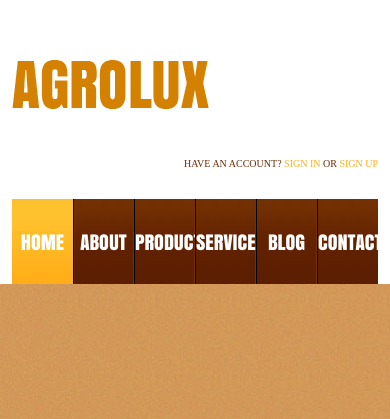
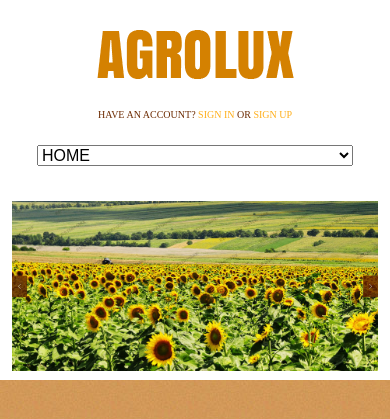
Before and after one commit to artiss27/school.ua, a PHP site: page /6.php in a window 390 px wide. Shown: the top 419 px of the page. Run offline with PHP 8.4, Linux system fonts and the light colour scheme.

Commit message:
new version

```diff
--- a/6.php
+++ b/6.php
@@ -18,22 +18,52 @@
     <div class="header content">
         <div class="top">
             <a class="logo" href="/"><img src="/img/6/logo.png" alt="логотип"></a>
+
             <div class="dark">HAVE AN ACCOUNT? <a href="#">SIGN IN</a> OR <a href="#">SIGN UP</a></div>
         </div>
         <div class="navigation">
             <ul>
-                <li><div class="animate_menu"></div><a href="#">HOME</a></li>
-                <li><div class="animate_menu"></div><a href="#">ABOUT</a></li>
-                <li><div class="animate_menu"></div><a href="#">PRODUCTS</a></li>
-                <li><div class="animate_menu"></div><a href="#">SERVICES</a></li>
-                <li><div class="animate_menu"></div><a href="#">BLOG</a></li>
-                <li><div class="animate_menu"></div><a href="#">CONTACTS</a></li>
+                <li>
+                    <div class="animate_menu"></div>
+                    <a href="#">HOME</a></li>
+                <li>
+                    <div class="animate_menu"></div>
+                    <a href="#">ABOUT</a></li>
+                <li>
+                    <div class="animate_menu"></div>
+                    <a href="#">PRODUCTS</a></li>
+                <li>
+                    <div class="animate_menu"></div>
+                    <a href="#">SERVICES</a></li>
+                <li>
+                    <div class="animate_menu"></div>
+                    <a href="#">BLOG</a></li>
+                <li>
+                    <div class="animate_menu"></div>
+                    <a href="#">CONTACTS</a></li>
             </ul>
+        </div>
+        <div class="m_navigation">
+            <select name="menu" title="menu">
+                <option value="#" selected>HOME</option>
+                <option value="#">ABOUT</option>
+                <option value="#"> - HISTORY</option>
+                <option value="#"> - NEWS</option>
+                <option value="#"> - - LATEST</option>
+                <option value="#"> - - ARCHIVE</option>
+                <option value="#"> - TESTIMONIALS</option>
+                <option value="#">PRODUCTS</option>
+                <option value="#">SERVICES</option>
+                <option value="#">BLOG</option>
+                <option value="#">CONTACTS</option>
+            </select>
         </div>
     </div>
 
     <div class="content">
-
+        <div class="banner">
+            <img src="/img/6/central.jpg" alt="слайдер">
+        </div>
     </div>
 
     <div class="footer">
--- a/styles/6.css
+++ b/styles/6.css
@@ -12,7 +12,7 @@
 .navigation ul:after {
   clear: both;
 }
-@media screen and (max-width: 750px) {
+@media screen and (max-width: 768px) {
   select,
   textarea,
   input[type="text"],
@@ -62,26 +62,51 @@ body {
   -moz-box-sizing: border-box;
   box-sizing: border-box;
   margin: auto;
-  padding: 0 12px;
+  padding: 5px 12px;
   max-width: 960px;
 }
 .header .top {
   padding-top: 60px;
 }
+@media screen and (max-width: 420px) {
+  .header .top {
+    padding-top: 25px;
+  }
+}
 .header .top .logo {
   float: left;
+}
+@media screen and (max-width: 420px) {
+  .header .top .logo {
+    display: block;
+    float: none;
+    text-align: center;
+  }
 }
 .header .top .dark {
   float: right;
   font-size: 10px;
   margin: 44px 0 0;
 }
+@media screen and (max-width: 420px) {
+  .header .top .dark {
+    float: none;
+    text-align: center;
+    margin: 25px 0 0;
+  }
+}
 .header .top .dark a:hover {
   color: #5b1e01;
   text-decoration: underline;
 }
 .navigation {
+  display: block;
   margin-top: 30px;
+}
+@media screen and (max-width: 768px) {
+  .navigation {
+    display: none;
+  }
 }
 .navigation ul {
   margin: 0;
@@ -103,6 +128,23 @@ body {
   font-size: 20px;
   font-family: "Anton", sans-serif;
 }
+.navigation ul li:hover {
+  border: none;
+}
+.navigation ul li:hover .animate_menu {
+  width: 100%;
+  -webkit-transition: all 0.2s linear 0s;
+  -moz-transition: all 0.2s linear 0s;
+  -o-transition: all 0.2s linear 0s;
+  transition: all 0.2s linear 0s;
+}
+.navigation ul li:nth-child(1) {
+  background: #FFB822 url("../img/6/bg_menu_active.jpg") repeat-x scroll 0 0;
+  border: none;
+}
+.navigation ul li:nth-child(6) {
+  border-right: none;
+}
 .navigation ul li .animate_menu {
   background: #FFB822 repeat-x scroll 0 0;
   width: 0;
@@ -120,22 +162,20 @@ body {
   display: block;
   padding: 28px 0;
 }
-.navigation ul li:hover {
-  border: none;
+.m_navigation {
+  display: none;
+  padding: 25px;
 }
-.navigation ul li:hover .animate_menu {
+@media screen and (max-width: 768px) {
+  .m_navigation {
+    display: block;
+  }
+}
+.m_navigation select {
   width: 100%;
-  -webkit-transition: all 0.2s linear 0s;
-  -moz-transition: all 0.2s linear 0s;
-  -o-transition: all 0.2s linear 0s;
-  transition: all 0.2s linear 0s;
 }
-.navigation ul li:nth-child(1) {
-  background: #FFB822 url("../img/6/bg_menu_active.jpg") repeat-x scroll 0 0;
-  border: none;
-}
-.navigation ul li:nth-child(6) {
-  border-right: none;
+.banner img {
+  width: 100%;
 }
 /*
 
--- a/styles/6.less
+++ b/styles/6.less
@@ -12,7 +12,7 @@
   }
 }
 
-@media screen and (max-width: 750px) {
+@media screen and (max-width: 768px) {
   select, textarea, input[type="text"], input[type="password"], input[type="datetime"], input[type="datetime-local"], input[type="date"], input[type="month"], input[type="time"], input[type="week"], input[type="number"], input[type="email"], input[type="url"], input[type="search"], input[type="tel"], input[type="color"] {
     font-size: 16px;
   }
@@ -51,7 +51,7 @@ body {
 .content {
   .box-sizing(border-box);
   margin: auto;
-  padding: 0 12px;
+  padding: 5px 12px;
   max-width: 960px;
 }
 
@@ -59,13 +59,26 @@ body {
   .top {
     &:extend(.clearfix all);
     padding-top: 60px;
+    @media screen and (max-width: 420px) {
+      padding-top: 25px;
+    }
     .logo {
       float: left;
+      @media screen and (max-width: 420px) {
+        display: block;
+        float: none;
+        text-align: center;
+      }
     }
     .dark {
       float: right;
       font-size: 10px;
       margin: 44px 0 0;
+      @media screen and (max-width: 420px) {
+        float: none;
+        text-align: center;
+        margin: 25px 0 0;
+      }
       a {
         &:hover {
           color: #5b1e01;
@@ -77,7 +90,11 @@ body {
 }
 
 .navigation {
+  display: block;
   margin-top: 30px;
+  @media screen and (max-width: 768px) {
+    display: none;
+  }
   ul {
     &:extend(.clearfix all);
     margin: 0;
@@ -95,6 +112,20 @@ body {
       text-align: center;
       font-size: 20px;
       font-family: "Anton", sans-serif;
+      &:hover {
+        .animate_menu {
+          width: 100%;
+          .transition(all 0.2s linear 0s);
+        }
+        border: none;
+      }
+      &:nth-child(1) {
+        background: #FFB822 url("../img/6/bg_menu_active.jpg") repeat-x scroll 0 0;
+        border: none;
+      }
+      &:nth-child(6) {
+        border-right: none;
+      }
       .animate_menu {
         background: #FFB822 repeat-x scroll 0 0;
         width: 0;
@@ -109,21 +140,22 @@ body {
         display: block;
         padding: 28px 0;
       }
-      &:hover {
-        .animate_menu {
-          width: 100%;
-          .transition(all 0.2s linear 0s);
-        }
-        border: none;
-      }
-      &:nth-child(1) {
-        background: #FFB822 url("../img/6/bg_menu_active.jpg") repeat-x scroll 0 0;
-        border: none;
-      }
-      &:nth-child(6) {
-        border-right: none;
-      }
     }
+  }
+}
+.m_navigation {
+  display: none;
+  padding: 25px;
+  @media screen and (max-width: 768px) {
+    display: block;
+  }
+  select {
+    width: 100%;
+  }
+}
+.banner {
+  img {
+    width: 100%;
   }
 }
 
```
